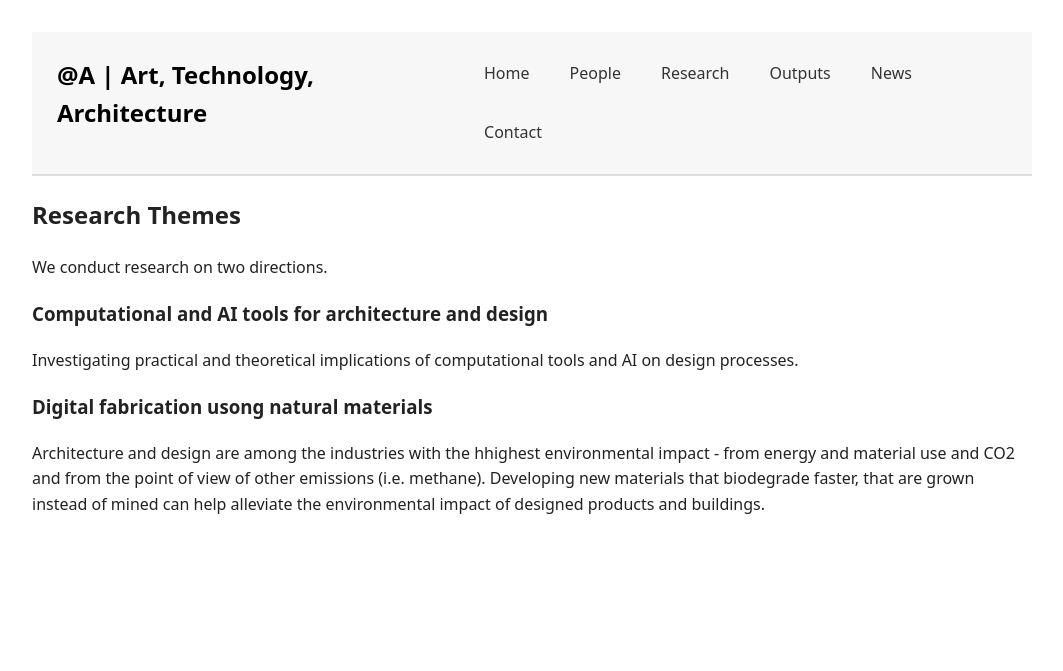
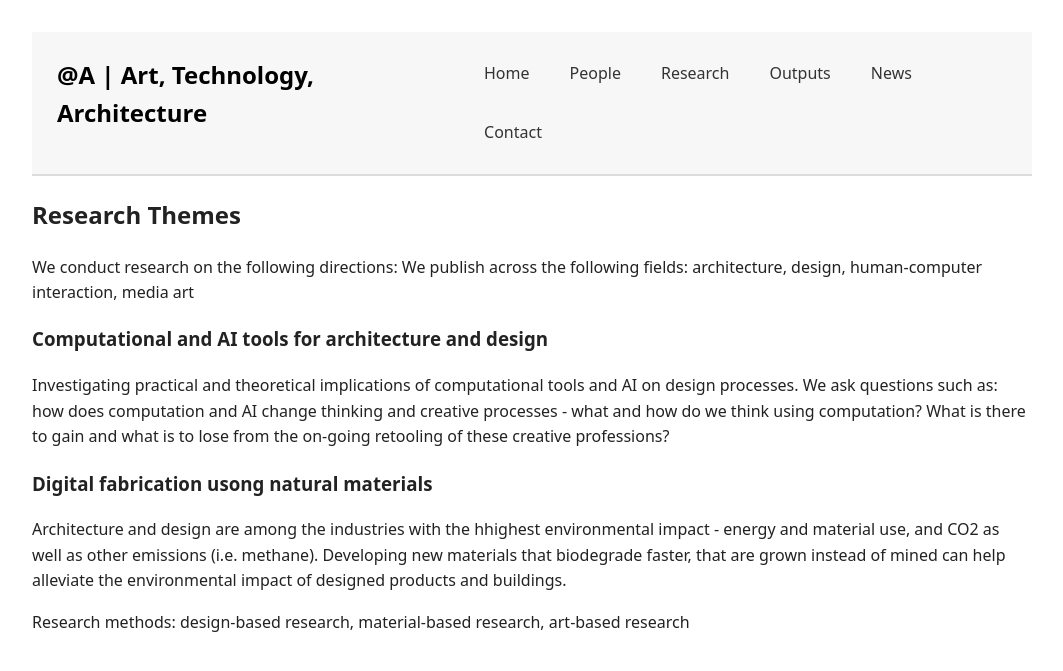
Before and after one commit to anqua/at-a, a Jekyll site: the page built from research.md, in a window 1280 px wide. Shown: the top 671 px of the page, without its empty margins (108-1171 px from the left). Built offline with Jekyll 4.4.1, drawn with Linux system fonts in a browser that asks for light colours.

Commit message:
Update research.md

```diff
--- a/research.md
+++ b/research.md
@@ -4,11 +4,16 @@ title: Research
 ---
 
 ## Research Themes
-We conduct research on two directions.
+We conduct research on the following directions:
+We publish across the following fields: architecture, design, human-computer interaction, media art
 
 ### Computational and AI tools for architecture and design
 Investigating practical and theoretical implications of computational tools and AI on design processes.
+We ask questions such as: how does computation and AI change thinking and creative processes - what and how do we think using computation? What is there to gain and what is to lose from the on-going retooling of these creative professions?
+
 
 ### Digital fabrication usong natural materials
-Architecture and design are among the industries with the hhighest environmental impact - from energy and material use and CO2 and from the point of view of other emissions (i.e. methane).
+Architecture and design are among the industries with the hhighest environmental impact - energy and material use, and CO2 as well as other emissions (i.e. methane).
 Developing new materials that biodegrade faster, that are grown instead of mined can help alleviate the environmental impact of designed products and buildings.
+
+Research methods: design-based research, material-based research, art-based research
```
